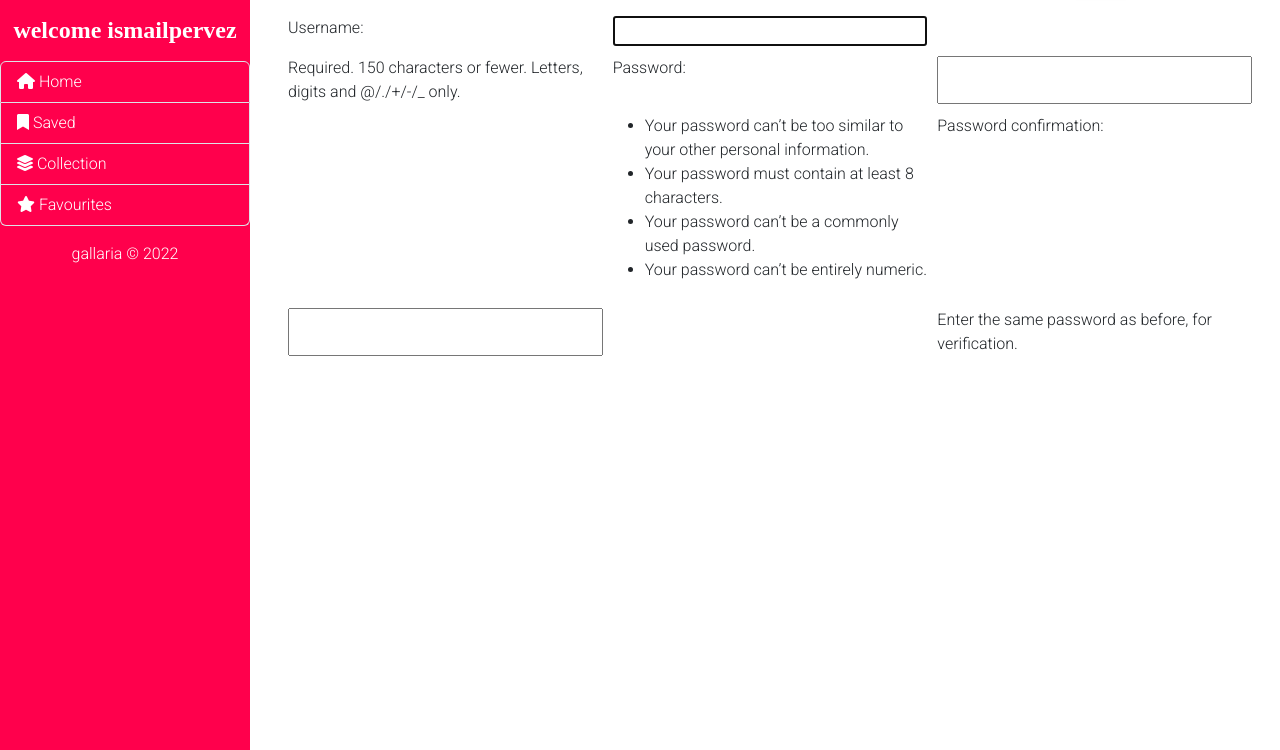
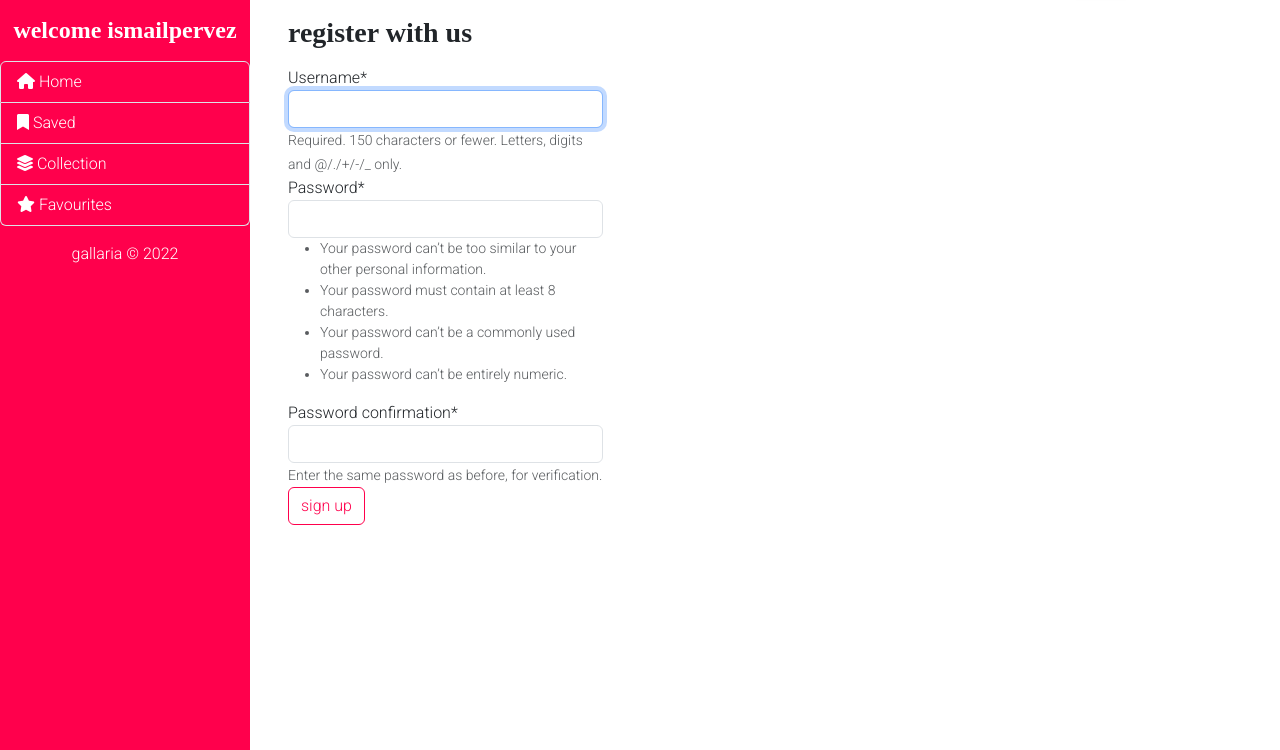
Before and after one commit to ismailPervez/gallaria, a Django app: page /register in a window 1280 px wide. Shown: the part 50-800 px from the top of the page. Run offline with Django 4.2, Linux system fonts and the light colour scheme; some libraries are stand-ins or nearby versions; some web fonts are replaced.

Commit message:
added a simpe regsiter view

```diff
--- a/ruheena/ruheena/settings.py
+++ b/ruheena/ruheena/settings.py
@@ -38,6 +38,7 @@ INSTALLED_APPS = [
     'django.contrib.messages',
     'django.contrib.staticfiles',
     'bootstrap5',
+    'crispy_forms',
     'users.apps.UsersConfig'
 ]
 
@@ -123,3 +124,6 @@ STATIC_URL = '/static/'
 # https://docs.djangoproject.com/en/4.0/ref/settings/#default-auto-field
 
 DEFAULT_AUTO_FIELD = 'django.db.models.BigAutoField'
+
+
+CRISPY_TEMPLATE_PACK = 'bootstrap4'
--- a/ruheena/users/templates/users/register.html
+++ b/ruheena/users/templates/users/register.html
@@ -1,4 +1,11 @@
 {% extends "users/base.html" %}
+{% load crispy_forms_tags %}
 {% block content %}
-{{ form }}
+<div class="form-container">
+    <h3 class="mb-3">register with us</h3>
+    {{ form|crispy }}
+    <div>
+        <button class="btn btn-outline-primary">sign up</button>
+    </div>
+</div>
 {% endblock content %}
--- a/ruheena/users/templates/users/sidebar.html
+++ b/ruheena/users/templates/users/sidebar.html
@@ -2,7 +2,7 @@
 <section id="side-bar">
     <h4 class="text-center my-3">welcome ismailpervez</h4>
     <div class="list-group">
-        <a href="#" class="list-group-item list-group-item-action">
+        <a href="{% url 'home' %}" class="list-group-item list-group-item-action">
             <i class="fas fa-home"></i>
             Home
         </a>
```
